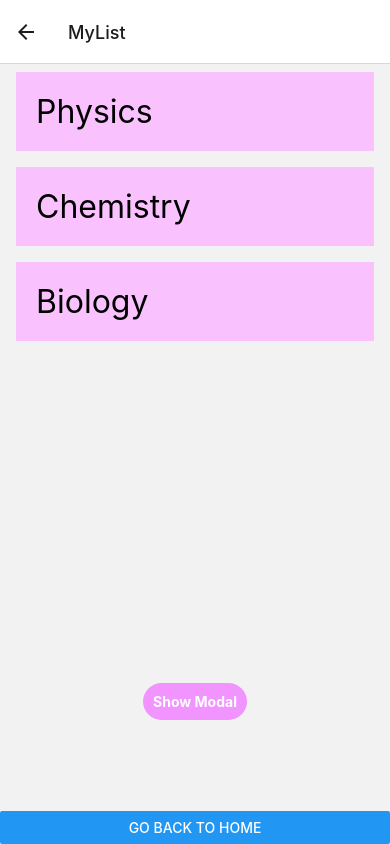
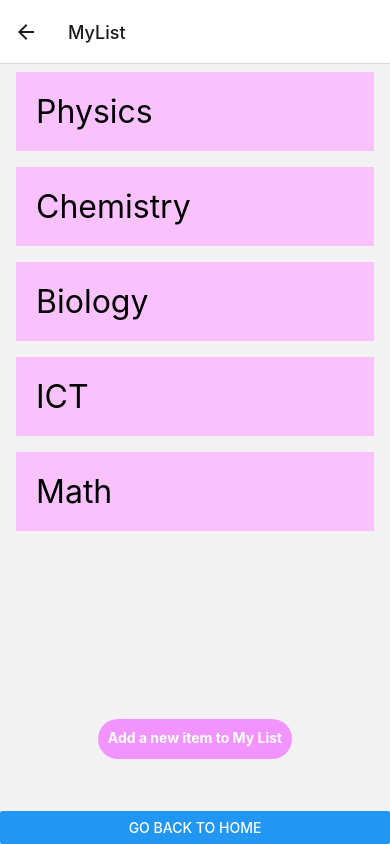
Before and after one commit to sedat-akdogan/RN_week_App, a React Native app in the folder weekapp/: screen /MyList in a window 390 px wide. Built offline with nearby package versions, Linux system fonts and the light colour scheme.

Commit message:
the Details component was updated

```diff
--- a/weekapp/package.json
+++ b/weekapp/package.json
@@ -17,9 +17,11 @@
     "react": "18.2.0",
     "react-native": "0.72.3",
     "react-native-gesture-handler": "^2.12.1",
+    "react-native-get-random-values": "^1.9.0",
     "react-native-reanimated": "^3.4.2",
     "react-native-safe-area-context": "^4.7.1",
-    "react-native-screens": "^3.24.0"
+    "react-native-screens": "^3.24.0",
+    "uuidv4": "^6.2.13"
   },
   "devDependencies": {
     "@babel/core": "^7.20.0",
--- a/weekapp/src/Detail.js
+++ b/weekapp/src/Detail.js
@@ -1,12 +1,25 @@
 import { useNavigation } from '@react-navigation/native';
-import React from 'react';
-import { View, Text, Button } from 'react-native';
+import React, { useState } from 'react';
+import { View, Text, Button, TextInput, StyleSheet } from 'react-native';
+import 'react-native-get-random-values'
+import {WebView} from 'react-native-webview';
+import {v4 as uuidv4} from 'uuid';
 
 const Detail = () => {
   const navigation = useNavigation();
+  const [text, setText] = useState('');
   return (
     <View style={{ flex: 1, justifyContent: 'center', alignItems: 'center' }}>
       <Text>This is the details page</Text>
+      <View style={{ padding: 10 }}>
+        <TextInput
+          style={{ height: 40 }}
+          placeholder='type your items'
+          onChangeText={newText => setText(newText)}
+          defaultValue='text'
+        />
+      </View>
+      <TextInputExample />
       <Button
         title="Go back to Home"
         onPress={() => navigation.navigate('Home')}
@@ -15,4 +28,57 @@ const Detail = () => {
   );
 };
 
+
+const TextInputExample = () => {
+
+  const [item, setItem] = useState({
+    id: uuidv4(),
+    model: undefined,
+    year: undefined,
+    make: undefined,
+    origin: undefined,
+    color: undefined,
+    category: undefined,
+    image: undefined,
+    desc: undefined,
+  });
+
+  const handleInputChange = (field, value) => {
+    setItem(prevState => ({ ...prevState, [field]: value }));
+  };
+
+  return (
+    <View style={styles.container}>
+      <Text>Enter your text:</Text>
+      <View style={styles.inputGroup}>
+        <Text style={styles.inputLabel}>Model</Text>
+        <TextInput
+          placeholder="Model"
+          style={styles.textInputBottomBordered}
+          onChangeText={value => handleInputChange('model', value)}
+        />
+      </View>
+    </View>
+  );
+};
+
+const styles = StyleSheet.create({
+  container: {
+    flex: 1,
+    alignItems: 'center',
+    justifyContent: 'center',
+    padding: 16,
+  },
+  input: {
+    width: '100%',
+    height: 40,
+    borderWidth: 1,
+    borderColor: '#ccc',
+    borderRadius: 5,
+    padding: 8,
+    marginTop: 8,
+  },
+});
+
+
 export default Detail;
--- a/weekapp/src/MyList.js
+++ b/weekapp/src/MyList.js
@@ -1,4 +1,4 @@
-import React from 'react';
+import React, { useState } from 'react';
 import { useNavigation } from '@react-navigation/native';
 import {
   SafeAreaView,
@@ -7,9 +7,12 @@ import {
   StyleSheet,
   Text,
   StatusBar,
-  Button
+  Button,
+  Modal,
+  Alert,
+  Pressable
 } from 'react-native';
-import MyModal from './MyModal';
+
 
 const DATA = [
   {
@@ -24,24 +27,45 @@ const DATA = [
     id: '58694a0f-3da1-471f-bd96-145571e29d72',
     title: 'Biology',
   },
+  {
+    id: '58694a0f-3da1-471f-bd96-145571e29d12',
+    title: 'ICT',
+  },
+  {
+    id: '58694a0f-3da1-471f-bd96-145571e29d23',
+    title: 'Math',
+  },
+
 ];
 
-const Item = ({title}) => (
+const Item = ({ title }) => (
   <View style={styles.item}>
     <Text style={styles.title}>{title}</Text>
   </View>
 );
 
 const MyList = () => {
-    const navigation = useNavigation();
+  const navigation = useNavigation();
+
+  const [myData, setMyData] = useState(DATA)
+
+  const handleAddItem = (title, id) => {
+    const newItem = {
+      id: id, // You need to implement the logic to generate a unique ID.
+      title: title,
+    };
+
+    setMyData((prevData) => [...prevData, newItem]);
+  };
+
   return (
     <SafeAreaView style={styles.container}>
       <FlatList
-        data={DATA}
-        renderItem={({item}) => <Item title={item.title} />}
+        data={myData}
+        renderItem={({ item }) => <Item title={item.title} />}
         keyExtractor={item => item.id}
       />
-      <MyModal />
+      <MyModal handleAddItem={handleAddItem} myData={myData} navigation={navigation} />
       <Button
         title="Go back to Home"
         onPress={() => navigation.navigate('Home')}
@@ -50,7 +74,93 @@ const MyList = () => {
   );
 };
 
+const MyModal = ({ handleAddItem }) => {
+  const [modalVisible, setModalVisible] = useState(false);
+  const [newItemTitle, setNewItemTitle] = useState('');
+
+  const handleAddNewItem = () => {
+    handleAddItem(newItemTitle);
+    setNewItemTitle();
+  };
+
+  return (
+    <View style={styles.centeredView}>
+      <Modal
+        animationType="slide"
+        transparent={true}
+        visible={modalVisible}
+        onRequestClose={() => {
+          Alert.alert('Modal has been closed.');
+          setModalVisible(!modalVisible);
+        }}>
+        <View style={styles.centeredView}>
+          <View style={styles.modalView}>
+            <Text style={styles.modalText}>Edit is MyList</Text>
+            <Pressable
+              style={[styles.button, styles.buttonClose]}
+              onPress={handleAddNewItem}>
+            </Pressable>
+            <Pressable
+              style={[styles.button, styles.buttonClose]}
+              onPress={() => setModalVisible(!modalVisible)}>
+              <Text style={styles.textStyle}>Hide My Modal</Text>
+            </Pressable>
+          </View>
+        </View>
+      </Modal>
+      <Pressable
+        style={[styles.button, styles.buttonOpen]}
+        onPress={() => setModalVisible(true)}>
+        <Text style={styles.textStyle}>Add a new item to My List</Text>
+      </Pressable>
+    </View>
+  );
+};
+
 const styles = StyleSheet.create({
+  centeredView: {
+    flex: 1,
+    justifyContent: 'center',
+    alignItems: 'center',
+    marginTop: 22,
+  },
+  modalView: {
+    margin: 20,
+    backgroundColor: 'white',
+    borderRadius: 20,
+    padding: 35,
+    alignItems: 'center',
+    shadowColor: '#000',
+    shadowOffset: {
+      width: 0,
+      height: 2,
+    },
+    shadowOpacity: 0.25,
+    shadowRadius: 4,
+    elevation: 5,
+  },
+  button: {
+    height: 40,
+    borderRadius: 20,
+    padding: 10,
+    elevation: 2,
+    marginBottom: 20,
+  },
+  buttonOpen: {
+    backgroundColor: '#F194FF',
+  },
+  buttonClose: {
+    backgroundColor: '#2196F3',
+  },
+  textStyle: {
+    color: 'white',
+    fontWeight: 'bold',
+    textAlign: 'center',
+  },
+  modalText: {
+    marginBottom: 15,
+    textAlign: 'center',
+  },
   container: {
     flex: 1,
     marginTop: StatusBar.currentHeight || 0,
--- a/weekapp/src/MyModal.js
+++ /dev/null
@@ -1,80 +0,0 @@
-import React, {useState} from 'react';
-import {Alert, Modal, StyleSheet, Text, Pressable, View} from 'react-native';
-
-const MyModal = () => {
-  const [modalVisible, setModalVisible] = useState(false);
-  return (
-    <View style={styles.centeredView}>
-      <Modal
-        animationType="slide"
-        transparent={true}
-        visible={modalVisible}
-        onRequestClose={() => {
-          Alert.alert('Modal has been closed.');
-          setModalVisible(!modalVisible);
-        }}>
-        <View style={styles.centeredView}>
-          <View style={styles.modalView}>
-            <Text style={styles.modalText}>Hello World!</Text>
-            <Pressable
-              style={[styles.button, styles.buttonClose]}
-              onPress={() => setModalVisible(!modalVisible)}>
-              <Text style={styles.textStyle}>Hide Modal</Text>
-            </Pressable>
-          </View>
-        </View>
-      </Modal>
-      <Pressable
-        style={[styles.button, styles.buttonOpen]}
-        onPress={() => setModalVisible(true)}>
-        <Text style={styles.textStyle}>Show Modal</Text>
-      </Pressable>
-    </View>
-  );
-};
-
-const styles = StyleSheet.create({
-  centeredView: {
-    flex: 1,
-    justifyContent: 'center',
-    alignItems: 'center',
-    marginTop: 22,
-  },
-  modalView: {
-    margin: 20,
-    backgroundColor: 'white',
-    borderRadius: 20,
-    padding: 35,
-    alignItems: 'center',
-    shadowColor: '#000',
-    shadowOffset: {
-      width: 0,
-      height: 2,
-    },
-    shadowOpacity: 0.25,
-    shadowRadius: 4,
-    elevation: 5,
-  },
-  button: {
-    borderRadius: 20,
-    padding: 10,
-    elevation: 2,
-  },
-  buttonOpen: {
-    backgroundColor: '#F194FF',
-  },
-  buttonClose: {
-    backgroundColor: '#2196F3',
-  },
-  textStyle: {
-    color: 'white',
-    fontWeight: 'bold',
-    textAlign: 'center',
-  },
-  modalText: {
-    marginBottom: 15,
-    textAlign: 'center',
-  },
-});
-
-export default MyModal;
```
Also changed, not shown: 2 other files (tests, documents, lock files or other folders).
